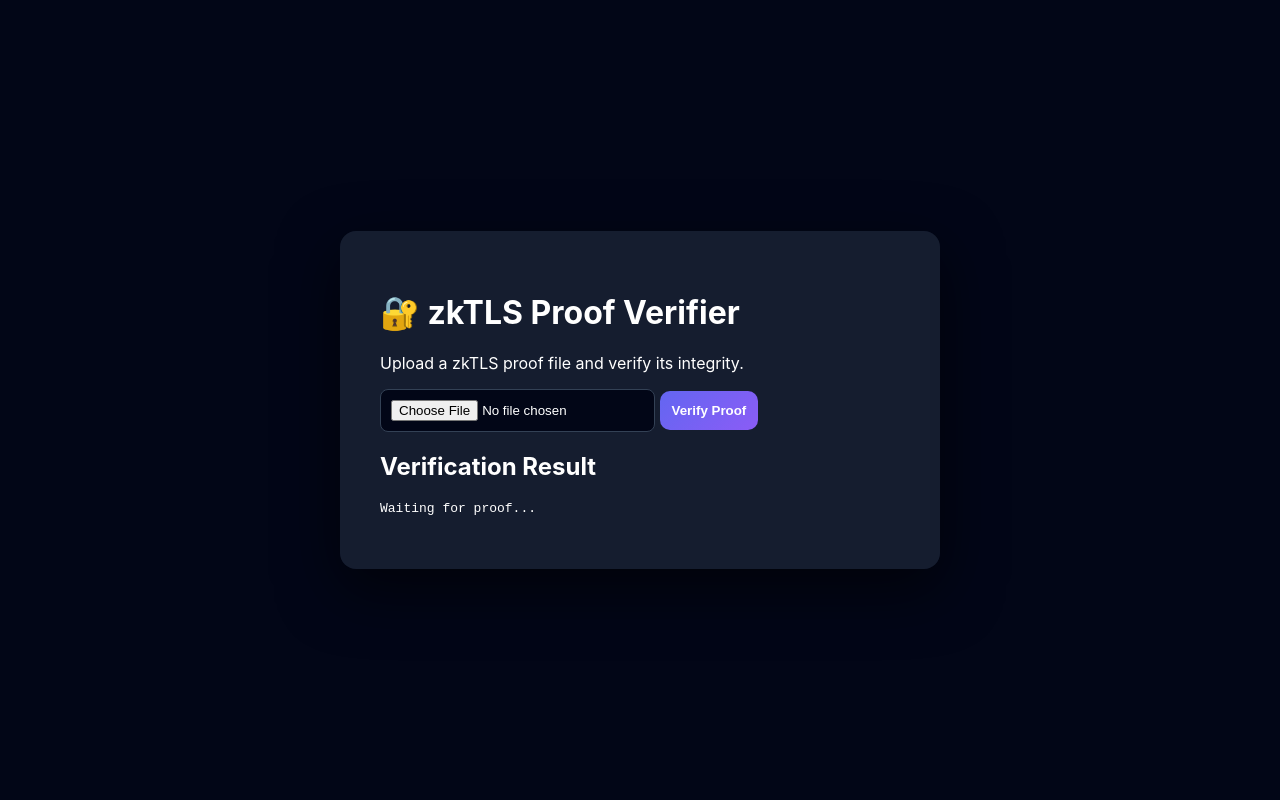
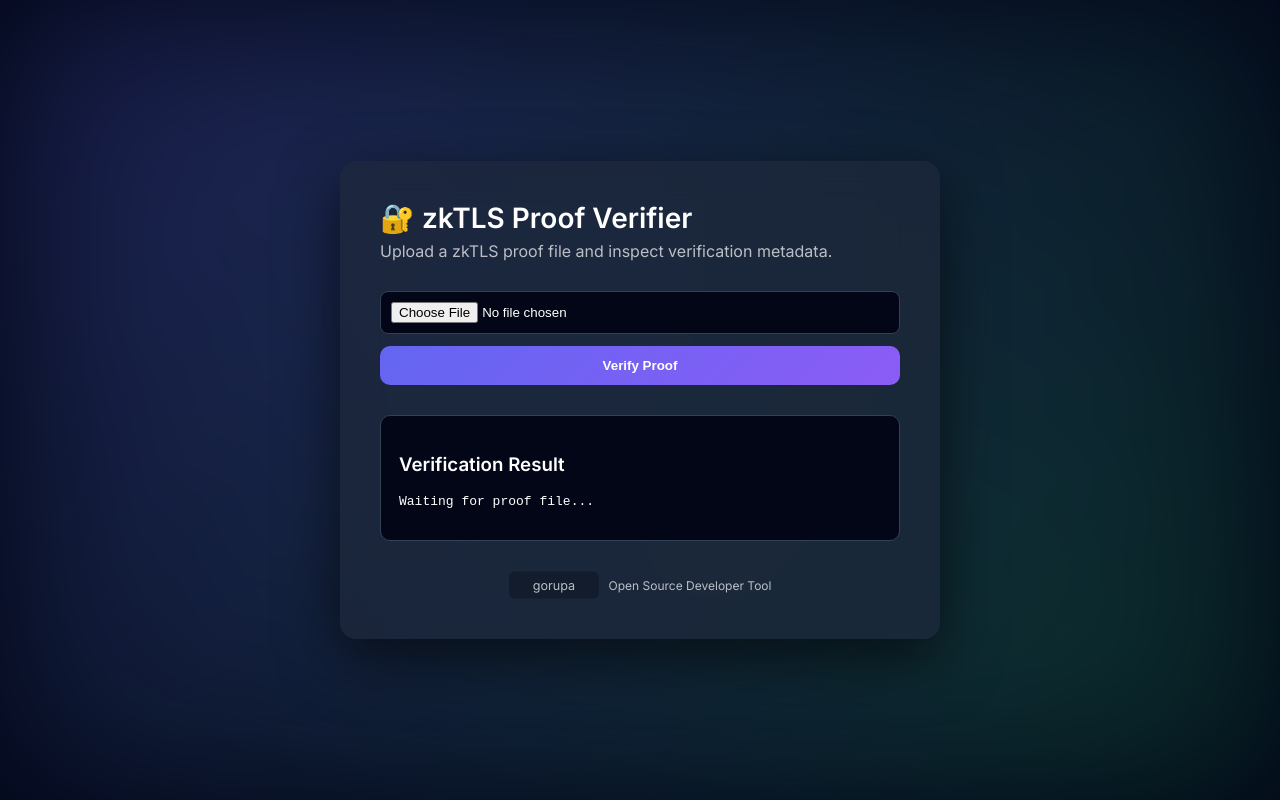
Before and after one commit to Gorupa/zktls-proof-verifier, a plain HTML site: page index.html in a window 1280 px wide. Drawn offline with Linux system fonts and the light colour scheme.

Commit message:
Update index.html

```diff
--- a/index.html
+++ b/index.html
@@ -1,27 +1,63 @@
 <!DOCTYPE html>
 <html lang="en">
+
 <head>
+
 <meta charset="UTF-8">
+<meta name="viewport" content="width=device-width, initial-scale=1.0">
+
 <title>zkTLS Proof Verifier</title>
+
 <link rel="stylesheet" href="style.css">
+
+<link href="https://fonts.googleapis.com/css2?family=Inter:wght@300;400;600&display=swap" rel="stylesheet">
+
 </head>
 
 <body>
 
+<div class="background"></div>
+
 <div class="container">
+
+<header>
 
 <h1>🔐 zkTLS Proof Verifier</h1>
 
-<p>Upload a zkTLS proof file and verify its integrity.</p>
+<p>Upload a zkTLS proof file and inspect verification metadata.</p>
+
+</header>
+
+<div class="upload-box">
 
 <input type="file" id="proofFile">
 
 <button onclick="verifyProof()">Verify Proof</button>
 
-<div class="result">
-<h2>Verification Result</h2>
-<pre id="output">Waiting for proof...</pre>
 </div>
+
+<div class="result-card">
+
+<h3>Verification Result</h3>
+
+<pre id="output">Waiting for proof file...</pre>
+
+</div>
+
+<footer>
+
+<div class="footer-content">
+
+<svg width="90" height="28" viewBox="0 0 100 30">
+<rect width="100" height="30" rx="6" fill="#111827"/>
+<text x="50" y="20" fill="#ffffff" font-size="14" text-anchor="middle">gorupa</text>
+</svg>
+
+<span>Open Source Developer Tool</span>
+
+</div>
+
+</footer>
 
 </div>
 
```
